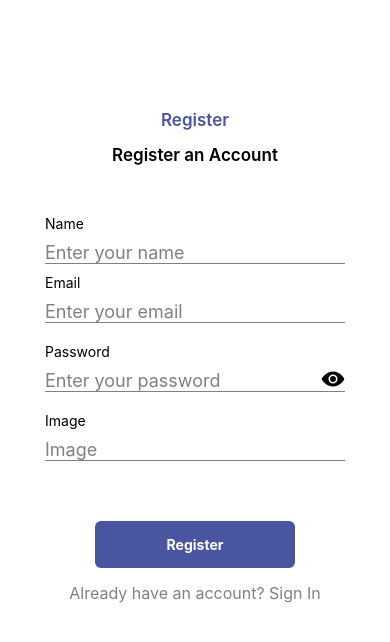
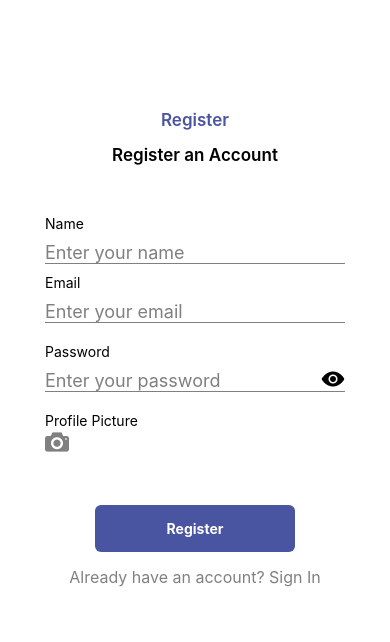
Before and after one commit to ManhThanhNg/message-project, a React Native app: screen /Register in a window 390 px wide. Shown: the top 642 px of the page. Built offline with nearby package versions, Linux system fonts and the light colour scheme.

Commit message:
committing

```diff
--- a/App.js
+++ b/App.js
@@ -16,7 +16,7 @@ export default function App() {
 const styles = StyleSheet.create({
   container: {
     flex: 1,
-    backgroundColor: '#fff',
+    backgroundColor: '"#fff"',
     alignItems: 'center',
     justifyContent: 'center',
   },
--- a/StackNavigator.js
+++ b/StackNavigator.js
@@ -18,7 +18,7 @@ const StackNavigator = () => {
                 <Stack.Screen name="Login" component={LoginScreen} options={{headerShown: false}}/>
                 <Stack.Screen name="Register" component={RegisterScreen} options={{headerShown: false}}/>
                 <Stack.Screen name="HomeScreen" component={HomeScreen}/>
-                <Stack.Screen name="Friends" component={FriendsScreen}/>
+                <Stack.Screen name="Friends" component={FriendsScreen} options={{headerShown: true, title: "Yêu cầu kết bạn"}}/>
                 <Stack.Screen name="Chats" component={ChatsScreen}/>
                 <Stack.Screen name="Message" component={MessageScreen}/>
                 <Stack.Screen name="ImageViewer" component={ImageViewer}/>
--- a/components/FriendsRequest.js
+++ b/components/FriendsRequest.js
@@ -35,7 +35,7 @@ const FriendsRequest = ({item, friendRequests, setFriendRequests}) => {
         <Pressable
             style={{flexDirection: "row", alignItems: "center", justifyContent: "space-between"}}>
             <Image
-                source={{uri: item.image}}
+                source={{uri: HOST + "/image/" + item.image.split("\\").pop()}}
                 style={{width: 50, height: 50, borderRadius: 25}}
             />
             <Text
--- a/components/User.js
+++ b/components/User.js
@@ -70,7 +70,7 @@ const User = ({item}) => {
                         borderRadius: 25,
                         resizeMode: "cover"
                     }}
-                    source={{uri: item.image}}
+                    source={{uri: HOST + "/image/" + item.image.split("\\").pop() }}
                 />
             </View>
 
--- a/components/UserChat.js
+++ b/components/UserChat.js
@@ -39,8 +39,8 @@ const UserChat = ({item}) => {
         <Pressable
             onPress={() => navigation.navigate("Message", {
                 recipientId: item._id,
-                // recipientName: item.name,
-                // recipientImage: item.image
+                name: item.name,
+                image: HOST + "/image/" + item.image.split("\\").pop()
             })}
             style={{
                 flexDirection: "row",
@@ -55,7 +55,7 @@ const UserChat = ({item}) => {
             }}>
             <Image
                 style={{width: 50, height: 50, borderRadius: 25, resizeMode: "cover"}}
-                source={{uri: item?.image}}/>
+                source={{uri: item? HOST + "/image/" + item.image.split("\\").pop():null}}/>
             <View style={{flex: 1}}>
                 <Text style={{fontSize: 15, fontWeight: "500"}}>{item?.name}</Text>
                 {lastMessage && (
--- a/screens/HomeScreen.js
+++ b/screens/HomeScreen.js
@@ -2,7 +2,7 @@
 import React, {useContext, useEffect, useLayoutEffect, useState} from 'react';
 import {StyleSheet, Text, View} from 'react-native';
 import {useNavigation} from "@react-navigation/native";
-import {Ionicons} from '@expo/vector-icons';
+import {Ionicons, Feather} from '@expo/vector-icons';
 import {UserType} from "../UserContext";
 import AsyncStorage from "@react-native-async-storage/async-storage";
 import jwt_decode from "jwt-decode";
@@ -18,12 +18,19 @@ const HomeScreen = () => {
         navigation.setOptions({
             headerTitle: "",
             headerLeft: () => (
+                <View style={{flexDirection: "row", alignItems: "center", gap: 15}}>
+                    <Feather onPress={()=>{
+                    AsyncStorage.removeItem("authToken");
+                    setUserId("");
+                    navigation.navigate("Login");
+            }} name="log-out" size={24} color="black"/>
                 <Text
                     style={{fontSize: 16, fontWeight: "bold"}}
-                >Totally Cute Chat</Text>
+                >MCC - Muggle Magic Chat</Text>
+                    </View>
             ),
             headerRight: () => (
-                <View style={{flexDirection: "row", alignItems: "center", gap: 8}}>
+                <View style={{flexDirection: "row", alignItems: "center", gap: 15}}>
                     <Ionicons onPress={()=>navigation.navigate("Chats")} name="chatbox-ellipses-outline" size={24} color="black"/>
                     <Ionicons onPress={()=>navigation.navigate("Friends")} name="people-outline" size={24} color="black"/>
                 </View>
--- a/screens/RegisterScreen.js
+++ b/screens/RegisterScreen.js
@@ -7,12 +7,14 @@ import {
   TextInput,
   View,
   TouchableOpacity,
+  Image,
 } from "react-native";
 import React, { useState } from "react";
 import { useNavigation } from "@react-navigation/native";
 import axios from "axios";
 import { HOST } from "../config";
-import { Ionicons } from "@expo/vector-icons";
+import { Ionicons, Entypo } from "@expo/vector-icons";
+import * as ImagePicker from "expo-image-picker";
 
 const RegisterScreen = () => {
   const [email, setEmail] = useState("");
@@ -22,34 +24,43 @@ const RegisterScreen = () => {
   const navigation = useNavigation();
   const [isShowPassword, setIsShowPassword] = useState(true);
 
-  const handleRegister = () => {
-    const user = {
-      name: fullName,
-      email: email,
-      password: password,
-      image: image,
+  const pickImage = async () => {
+    let result = await ImagePicker.launchImageLibraryAsync({
+      mediaTypes: ImagePicker.MediaTypeOptions.All,
+      allowsEditing: false,
+      quality: 1,
+    });
+    if (!result.canceled) {
+      setImage(result.assets[0].uri);
+      console.log(image);
+    }
   };
 
-    axios
-      .post(HOST + "/register", user)
-      .then((response) => {
-        console.log(response.data);
-        Alert.alert(
-          "Registration Successful",
-          "You have registered successfully"
-        );
-        setFullName("");
-        setEmail("");
-        setPassword("");
-        setImage("");
-      })
-      .catch((error) => {
+  const handleRegister = async () => {
+    try {
+      const user = new FormData();
+      user.append("name", fullName);
+      user.append("email", email);
+      user.append("password", password);
+      user.append("avatar", {
+        uri: image,
+        type: "image/jpeg",
+        name: "avatar.jpg",
+      });
+
+      const response = await fetch(`${HOST}/register`, {
+        method: "POST",
+        body: user,
+      });
+      const result = await response.json();
+      console.log(result);
+    } catch (error) {
       console.log(error);
       Alert.alert(
         "Registration Error",
         "An error occurred while registering. Please try again later."
       );
-      });
+    }
   };
   return (
     <View
@@ -123,36 +134,38 @@ const RegisterScreen = () => {
             <TouchableOpacity
               style={{ position: "absolute", right: 0, bottom: 10 }}
             >
-              {!isShowPassword ?
+              {!isShowPassword ? (
                 <Ionicons
                   name="eye-off"
                   size={24}
                   color="black"
                   onPress={() => setIsShowPassword(!isShowPassword)}
-              /> :
+                />
+              ) : (
                 <Ionicons
                   name="eye"
                   size={24}
                   color="black"
                   onPress={() => setIsShowPassword(!isShowPassword)}
-              />}
+                />
+              )}
             </TouchableOpacity>
           </View>
-          <View style={{ marginTop: 10 }}>
-            <Text>Image</Text>
-            <TextInput
-              value={image}
-              onChangeText={(text) => setImage(text)}
+          <View style={{ marginTop: 10}}>
+            <Text>Profile Picture</Text>
+            <Pressable onPress={pickImage}>
+            {image ? (
+              <Image
+                source={{ uri: image }}
                 style={{
-                fontSize: image ? 18 : 18,
-                borderBottomColor: "gray",
-                borderBottomWidth: 1,
-                marginVertical: 10,
-                width: 300,
+                  width: 50,
+                  height: 50,
+                  borderRadius: 25,
+                  resizeMode: "cover",
                 }}
-              placeholderTextColor={"gray"}
-              placeholder="Image"
               />
+            ) : (<Entypo name="camera" size={24} color="gray" />)}
+            </Pressable>
           </View>
 
           <Pressable
```
Also changed, not shown: screens/MessageScreen.js (+8 -23 lines), 1 other file (tests, documents, lock files or other folders). Lines whose indentation alone changed are shown as unchanged.
